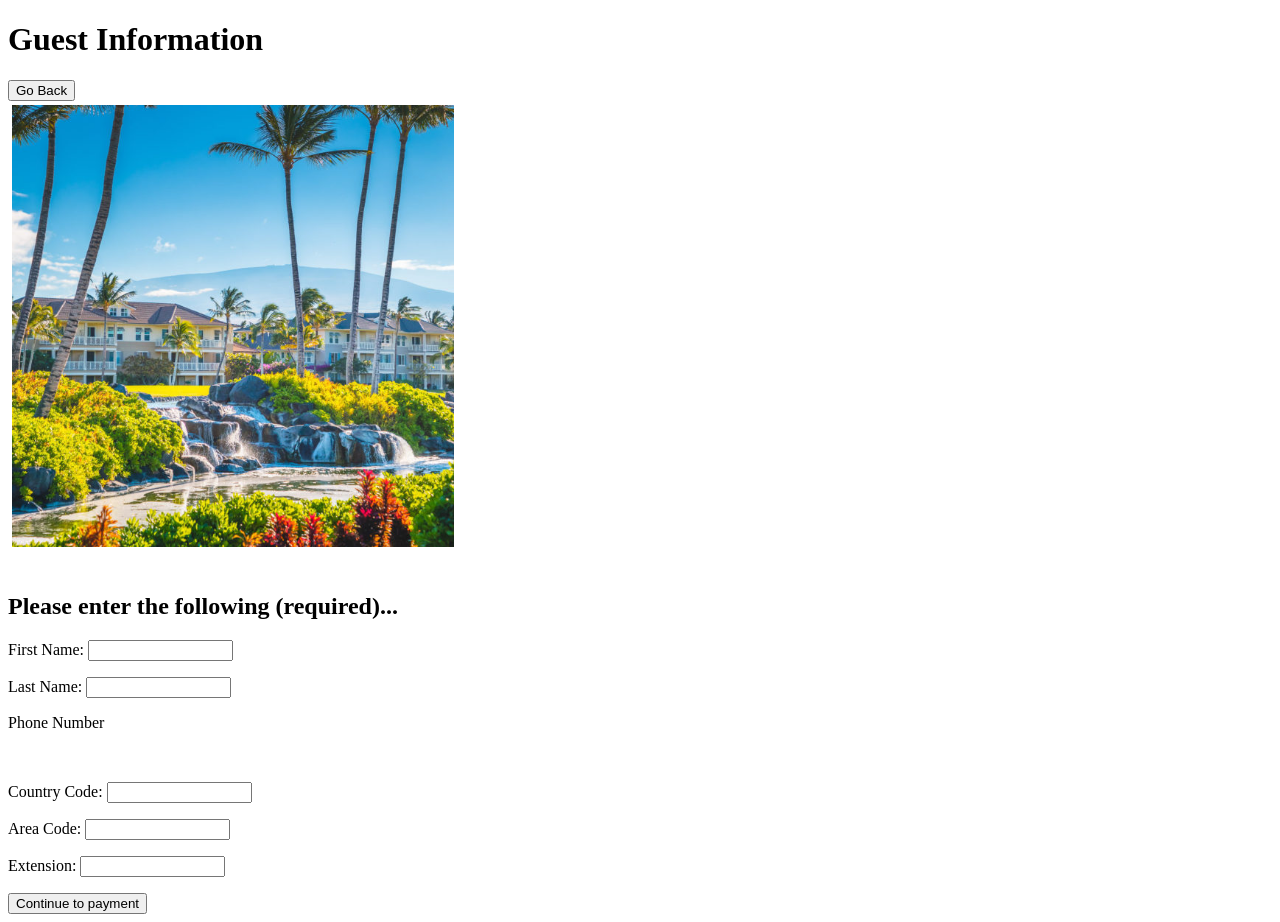
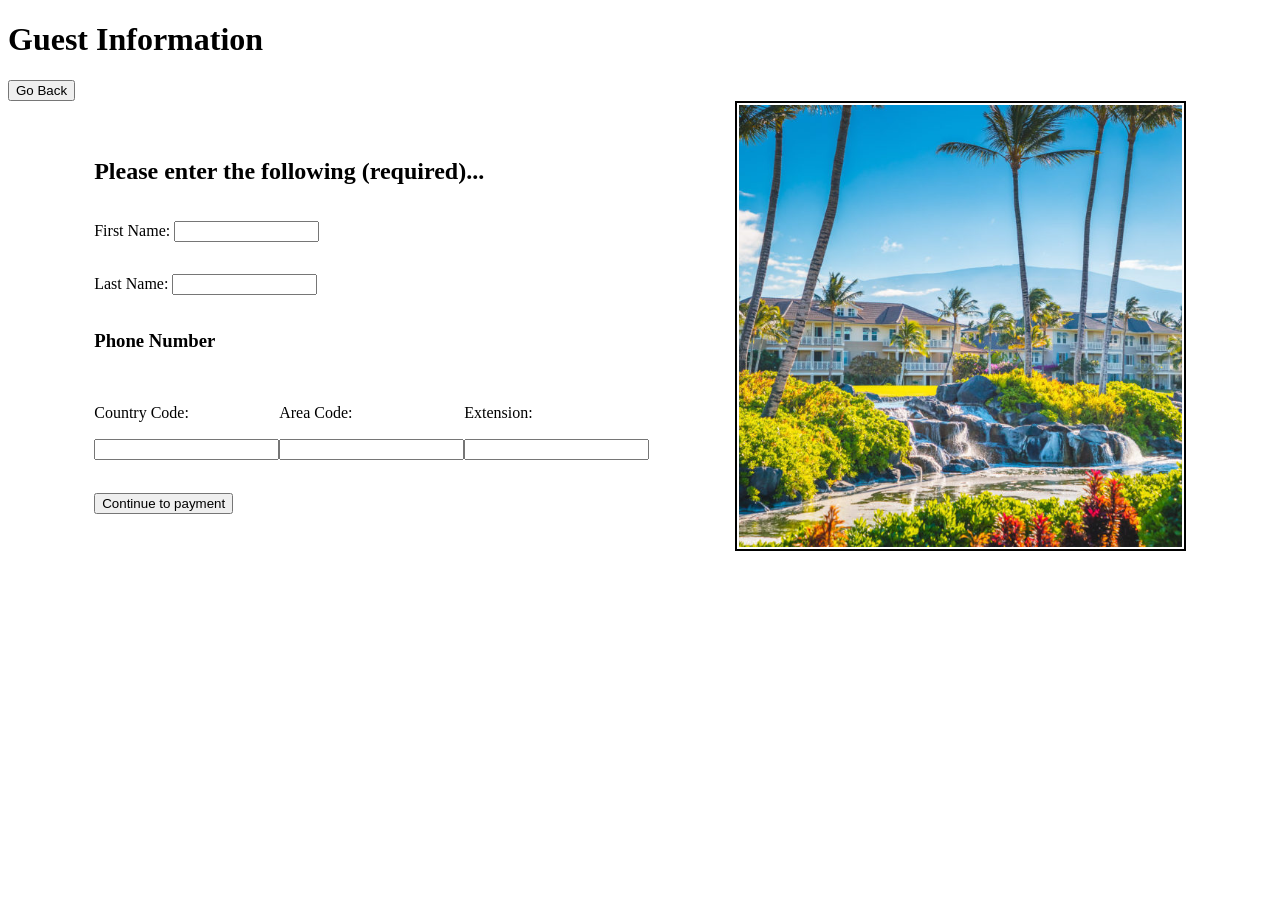
Before and after one commit to CS340HollidayLiles/CS340, a Flask app: page /guestInformation in a window 1280 px wide. After the commit the page ends 551 px from the top, so only its background shows below. Run offline with Flask 2, Linux system fonts and the light colour scheme; some libraries are stand-ins or nearby versions.

Commit message:
Fixed up css for payment and guestInfo a bit

```diff
--- a/starter_website/static/main.css
+++ b/starter_website/static/main.css
@@ -5,6 +5,10 @@
     background-position: center;
     background-repeat: no-repeat;
     background-size: cover;
+}
+
+#payment {
+    height: 50%;
 }
 
 #book {
@@ -57,7 +61,12 @@
 
 
 
-#txt {
+#number {
+  display: flex;
+  flex-direction: row;
+  align-content: center;
+  align-items: center;
+  justify-content: space-evenly;
 }
 
 .container {
@@ -128,3 +137,27 @@
   width: 35%;
   padding: 4px;
 }
+
+#name {
+    display: flex;
+    flex-direction: column;
+    justify-content: space-evenly;
+}
+
+#phone {
+
+}
+
+#info {
+    display: flex;
+    flex-direction: column;
+    justify-content: space-evenly;
+}
+
+#guestInfo {
+    display: flex;
+    flex-direction: row;
+    justify-content: space-evenly;
+    align-content: center;
+    align-items: center;
+}
--- a/starter_website/templates/guestInformation.html
+++ b/starter_website/templates/guestInformation.html
@@ -1,18 +1,17 @@
 {% extends 'main.html' %}
 
 {% block content %}
-<html>
-   <head>
+<body>
+   <div>
      <title>Guest Information</title>
      <h1>Guest Information</h1>
      <form>
        <input type="button" value="Go Back" onclick="history.back()">
      </form>
-   </head>
-   <body id="guestInfo">
-     <img id="guestInfoPic" src="/static/guestpic.jpg"></img>
-     <form>
-       <br/>
+   </div>
+   <div id="guestInfo">
+    <div id="info">
+         <div id="name">
             <h2>Please enter the following (required)...</h2>
             <p>First Name:
                 <input type="text" name="f_name" size="15" maxlength="30"/>
@@ -20,19 +19,25 @@
             <p>Last Name:
                 <input type="text" name="l_name" size="15" maxlength="30"/>
             </p>
-       <p>Phone Number</p>
-       <br/>
-       <p>Country Code:
-         <input type="text" name="country_code" size="15" maxlength="30"/>
+        </div>
+        <div id="phone">
+            <h3>Phone Number</h3>
+            <div id="number">
+            <p class="search" >Country Code:
+                <input type="text" name="country_code"/>
             </p>
-       <p>Area Code:
-         <input type="text" name="area_code" size="15" maxlength="30"/>
+            <p class="search">Area Code:
+                <input type="text" name="area_code"/>
             </p>
-       <p>Extension:
-         <input type="text" name="phone_number" size="15" maxlength="30"/>
+            <p class="search">Extension:
+                <input type="text" name="phone_number"/>
             </p>
-       <input type="submit" name="contine_to_payment" value="Continue to payment"/>
-     </form>
+        </div>
+            <input type="submit" name="contine_to_payment" value="Continue to payment"
+            onclick="window.location.href='/payment'"/>
+        </div>
+     </div>
+     <img id="pic2" src="/static/guestpic.jpg"></img>
+   </div>
      </body>
-</html>
 {% endblock %}
```
Also changed, not shown: starter_website/templates/payment.html (+8 -7 lines). Lines whose indentation alone changed are shown as unchanged.
